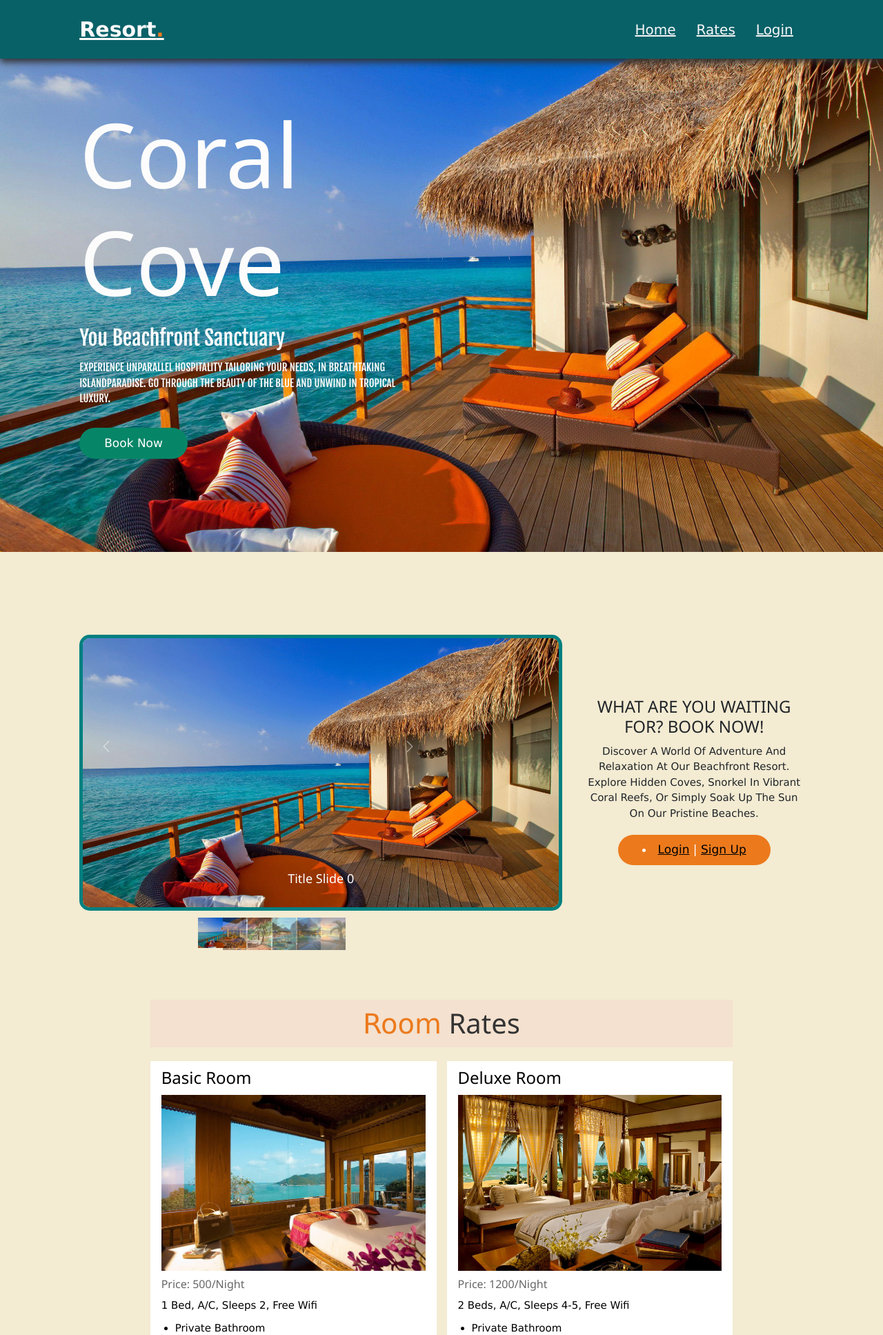
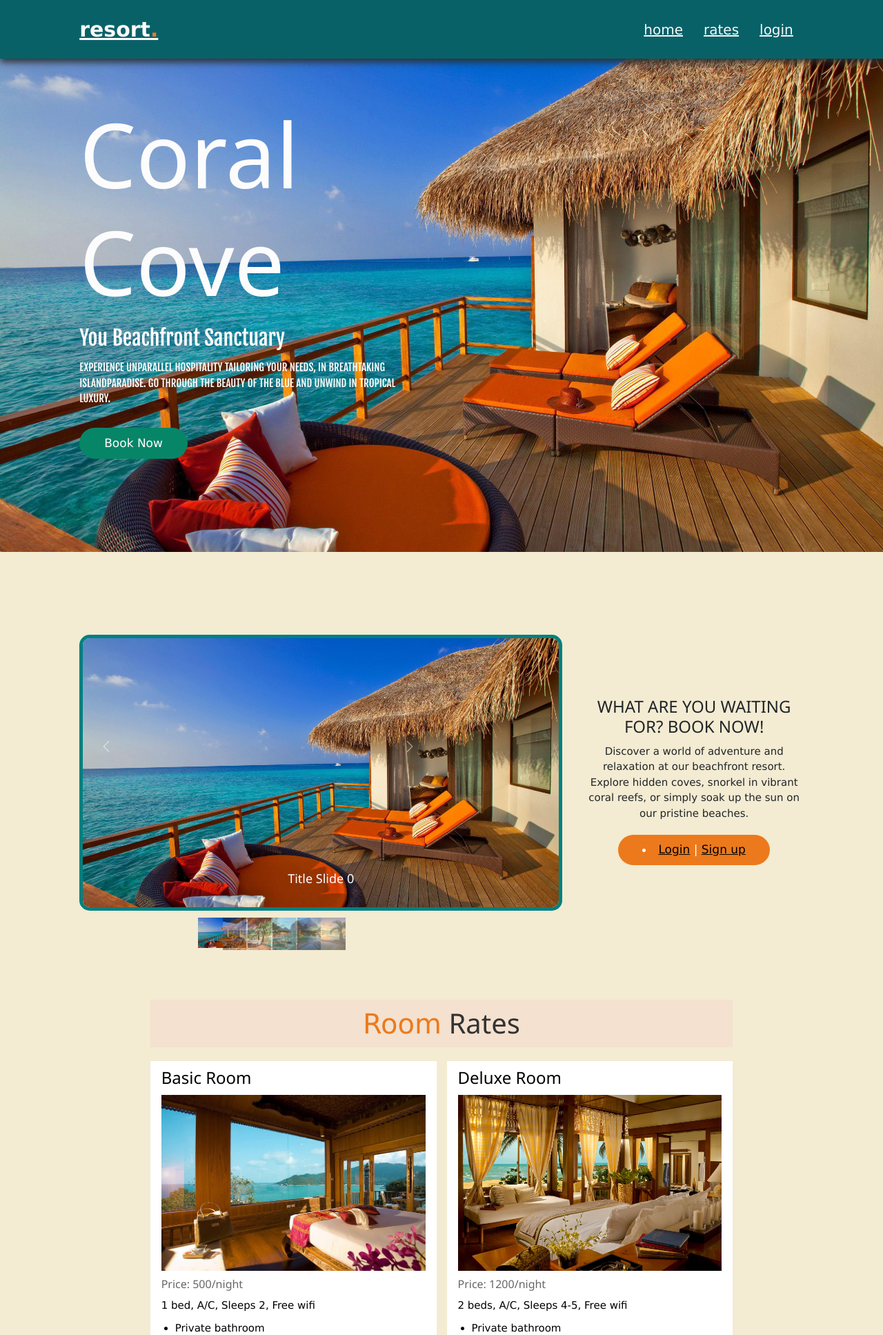
Before and after one commit to bxlionelle/Resort-System, a Flask app: page / in a window 1280 px wide. Shown: the top 1935 px of the page at 69% size. Run offline with Flask 3, Linux system fonts and the light colour scheme; some libraries are stand-ins or nearby versions; some web fonts are replaced.

Commit message:
dri na capitalize

```diff
--- a/static/style.css
+++ b/static/style.css
@@ -3,7 +3,7 @@
     box-sizing: border-box;
     font-family: Verdana, Geneva, Tahoma, sans-serif;
     outline: none; border: none;
-    text-transform: capitalize;
+    text-transform: normal;
     transition:.2s linear;
 }
 
```
